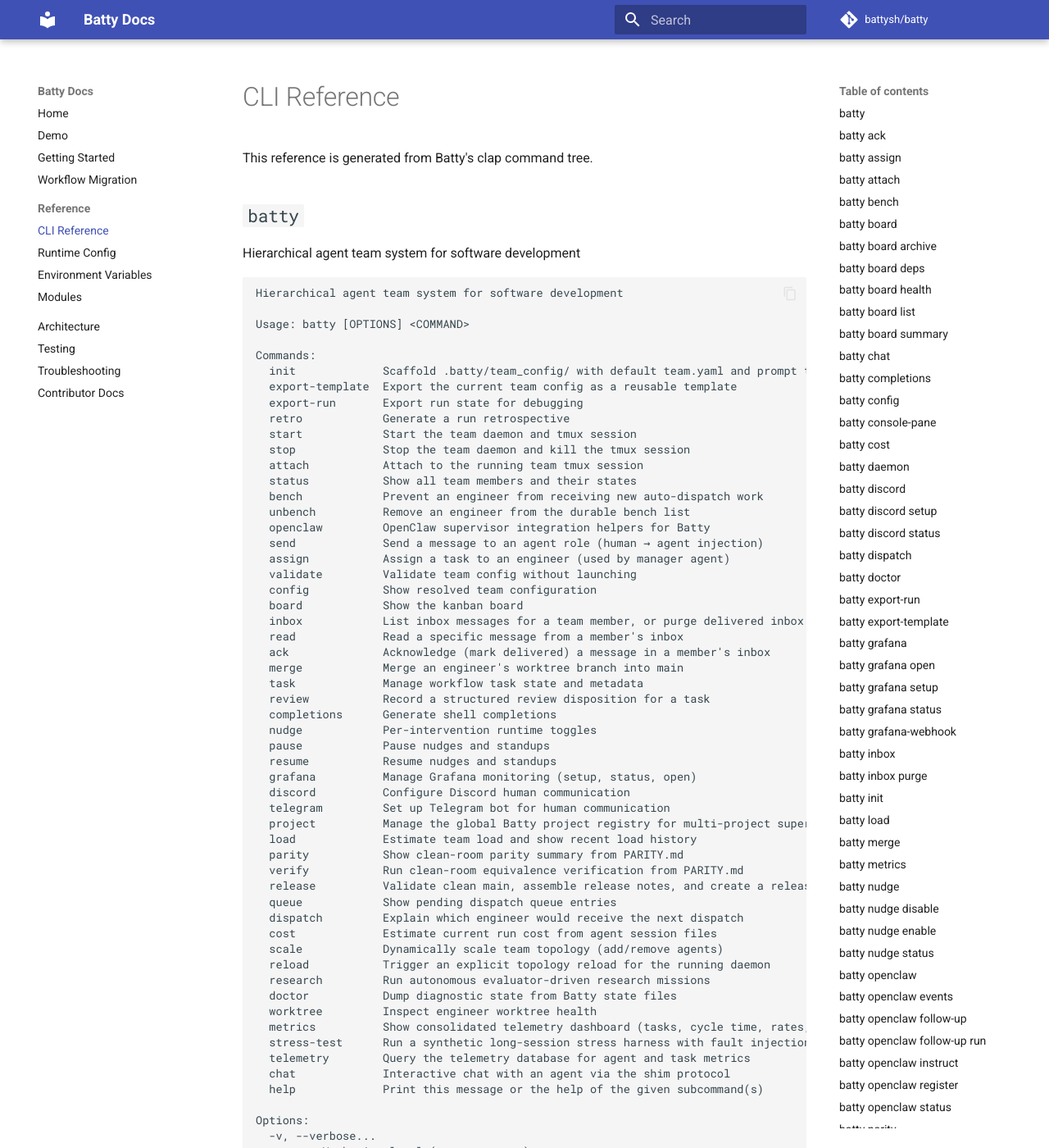
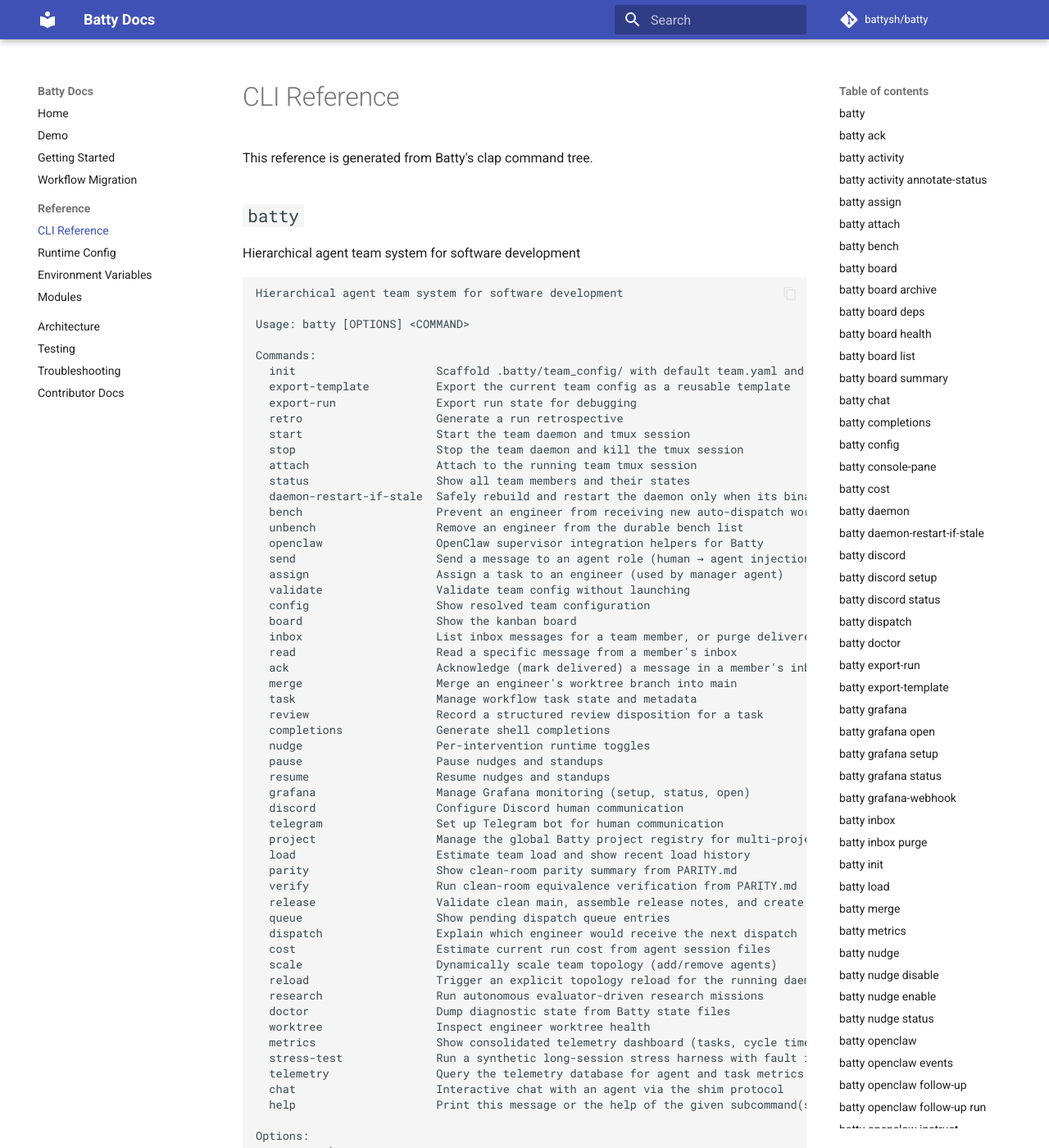
Before and after one commit to battysh/batty, an MkDocs documentation site: the page built from docs/reference/cli.md, in a window 1280 px wide and 1400 px high. Shown: the whole window at 82% size. Built offline with MkDocs 1.6.1 and Material for MkDocs 9.7.7, drawn with Linux system fonts in a browser that asks for light colours; comment, search, counter and statistics services are not loaded; some of the changed text lies outside the part shown.

Commit message:
Keep release docs aligned with generated checks
CI failed after the release cut because the Docs Quality job refreshed generated CLI references and then rejected several Markdown files that were not mdformat-clean. The release workflow itself completed successfully; this commit fixes the independent main-branch docs gate without changing the published release tag.

Constraint: CI runs scripts/generate-docs.sh before markdown formatting and generated-doc verification

Rejected: Move the published v0.11.62 tag | published release tags should not be rewritten without explicit approval

Confidence: high

Scope-risk: narrow

Tested: ./scripts/generate-docs.sh; mdformat --check docs/*.md docs/reference/*.md; npx --yes markdownlint-cli2 docs/*.md docs/reference/*.md; mkdocs build --strict; git diff --check

Not-tested: full Rust CI matrix

````diff
--- a/docs/reference/cli.md
+++ b/docs/reference/cli.md
@@ -14,53 +14,54 @@ Hierarchical agent team system for software development
 Usage: batty [OPTIONS] <COMMAND>
 
 Commands:
-  init             Scaffold .batty/team_config/ with default team.yaml and prompt templates
-  export-template  Export the current team config as a reusable template
-  export-run       Export run state for debugging
-  retro            Generate a run retrospective
-  start            Start the team daemon and tmux session
-  stop             Stop the team daemon and kill the tmux session
-  attach           Attach to the running team tmux session
-  status           Show all team members and their states
-  bench            Prevent an engineer from receiving new auto-dispatch work
-  unbench          Remove an engineer from the durable bench list
-  openclaw         OpenClaw supervisor integration helpers for Batty
-  send             Send a message to an agent role (human → agent injection)
-  assign           Assign a task to an engineer (used by manager agent)
-  validate         Validate team config without launching
-  config           Show resolved team configuration
-  board            Show the kanban board
-  inbox            List inbox messages for a team member, or purge delivered inbox messages
-  read             Read a specific message from a member's inbox
-  ack              Acknowledge (mark delivered) a message in a member's inbox
-  merge            Merge an engineer's worktree branch into main
-  task             Manage workflow task state and metadata
-  review           Record a structured review disposition for a task
-  completions      Generate shell completions
-  nudge            Per-intervention runtime toggles
-  pause            Pause nudges and standups
-  resume           Resume nudges and standups
-  grafana          Manage Grafana monitoring (setup, status, open)
-  discord          Configure Discord human communication
-  telegram         Set up Telegram bot for human communication
-  project          Manage the global Batty project registry for multi-project supervision
-  load             Estimate team load and show recent load history
-  parity           Show clean-room parity summary from PARITY.md
-  verify           Run clean-room equivalence verification from PARITY.md
-  release          Validate clean main, assemble release notes, and create a release tag
-  queue            Show pending dispatch queue entries
-  dispatch         Explain which engineer would receive the next dispatch
-  cost             Estimate current run cost from agent session files
-  scale            Dynamically scale team topology (add/remove agents)
-  reload           Trigger an explicit topology reload for the running daemon
-  research         Run autonomous evaluator-driven research missions
-  doctor           Dump diagnostic state from Batty state files
-  worktree         Inspect engineer worktree health
-  metrics          Show consolidated telemetry dashboard (tasks, cycle time, rates, agents)
-  stress-test      Run a synthetic long-session stress harness with fault injection
-  telemetry        Query the telemetry database for agent and task metrics
-  chat             Interactive chat with an agent via the shim protocol
-  help             Print this message or the help of the given subcommand(s)
+  init                     Scaffold .batty/team_config/ with default team.yaml and prompt templates
+  export-template          Export the current team config as a reusable template
+  export-run               Export run state for debugging
+  retro                    Generate a run retrospective
+  start                    Start the team daemon and tmux session
+  stop                     Stop the team daemon and kill the tmux session
+  attach                   Attach to the running team tmux session
+  status                   Show all team members and their states
+  daemon-restart-if-stale  Safely rebuild and restart the daemon only when its binary is stale
+  bench                    Prevent an engineer from receiving new auto-dispatch work
+  unbench                  Remove an engineer from the durable bench list
+  openclaw                 OpenClaw supervisor integration helpers for Batty
+  send                     Send a message to an agent role (human → agent injection)
+  assign                   Assign a task to an engineer (used by manager agent)
+  validate                 Validate team config without launching
+  config                   Show resolved team configuration
+  board                    Show the kanban board
+  inbox                    List inbox messages for a team member, or purge delivered inbox messages
+  read                     Read a specific message from a member's inbox
+  ack                      Acknowledge (mark delivered) a message in a member's inbox
+  merge                    Merge an engineer's worktree branch into main
+  task                     Manage workflow task state and metadata
+  review                   Record a structured review disposition for a task
+  completions              Generate shell completions
+  nudge                    Per-intervention runtime toggles
+  pause                    Pause nudges and standups
+  resume                   Resume nudges and standups
+  grafana                  Manage Grafana monitoring (setup, status, open)
+  discord                  Configure Discord human communication
+  telegram                 Set up Telegram bot for human communication
+  project                  Manage the global Batty project registry for multi-project supervision
+  load                     Estimate team load and show recent load history
+  parity                   Show clean-room parity summary from PARITY.md
+  verify                   Run clean-room equivalence verification from PARITY.md
+  release                  Validate clean main, assemble release notes, and create a release tag
+  queue                    Show pending dispatch queue entries
+  dispatch                 Explain which engineer would receive the next dispatch
+  cost                     Estimate current run cost from agent session files
+  scale                    Dynamically scale team topology (add/remove agents)
+  reload                   Trigger an explicit topology reload for the running daemon
+  research                 Run autonomous evaluator-driven research missions
+  doctor                   Dump diagnostic state from Batty state files
+  worktree                 Inspect engineer worktree health
+  metrics                  Show consolidated telemetry dashboard (tasks, cycle time, rates, agents)
+  stress-test              Run a synthetic long-session stress harness with fault injection
+  telemetry                Query the telemetry database for agent and task metrics
+  chat                     Interactive chat with an agent via the shim protocol
+  help                     Print this message or the help of the given subcommand(s)
 
 Options:
   -v, --verbose...
@@ -90,6 +91,51 @@ Arguments:
           Message REF, ID, or ID prefix from `batty inbox` output
 
 Options:
+  -v, --verbose...
+          Verbosity level (-v, -vv, -vvv)
+
+  -h, --help
+          Print help
+```
+
+## `batty activity`
+
+Internal activity-log maintenance commands
+
+```text
+Internal activity-log maintenance commands
+
+Usage: batty activity [OPTIONS] <COMMAND>
+
+Commands:
+  annotate-status  Add actor/source fields to the latest matching status activity entry
+  help             Print this message or the help of the given subcommand(s)
+
+Options:
+  -v, --verbose...
+          Verbosity level (-v, -vv, -vvv)
+
+  -h, --help
+          Print help
+```
+
+## `batty activity annotate-status`
+
+Add actor/source fields to the latest matching status activity entry
+
+```text
+Add actor/source fields to the latest matching status activity entry
+
+Usage: batty activity annotate-status [OPTIONS] --source <SOURCE> <TASK_ID>
+
+Arguments:
+  <TASK_ID>
+          Task id
+
+Options:
+      --source <SOURCE>
+          Source command/module path
+
   -v, --verbose...
           Verbosity level (-v, -vv, -vvv)
 
@@ -426,6 +472,26 @@ Options:
 
       --resume
           Resume agent sessions from a previous run
+
+  -v, --verbose...
+          Verbosity level (-v, -vv, -vvv)
+
+  -h, --help
+          Print help
+```
+
+## `batty daemon-restart-if-stale`
+
+Safely rebuild and restart the daemon only when its binary is stale
+
+```text
+Safely rebuild and restart the daemon only when its binary is stale
+
+Usage: batty daemon-restart-if-stale [OPTIONS]
+
+Options:
+      --dry-run
+          Show the safe restart plan without rebuilding or restarting
 
   -v, --verbose...
           Verbosity level (-v, -vv, -vvv)
@@ -1515,10 +1581,10 @@ Options:
 
 ## `batty release`
 
-Validate clean main, assemble release notes, create a release tag, and write a guarded publish handoff
-
-```text
-Validate clean main, assemble release notes, create a release tag, and write a guarded publish handoff
+Validate clean main, assemble release notes, and create a release tag
+
+```text
+Validate clean main, assemble release notes, and create a release tag
 
 Usage: batty release [OPTIONS]
 
@@ -1534,16 +1600,6 @@ Options:
 
   -h, --help
           Print help
-```
-
-`batty release` never pushes branches, pushes tags, or publishes packages.
-Every attempt writes `.batty/reports/release/publish-handoff.json`; blocked
-attempts include explicit `blocked_reasons`. After inspection, publish manually:
-
-```sh
-git push origin main
-git push origin v<version>
-cargo publish --package batty-cli
 ```
 
 ## `batty reload`
````
Also changed, not shown: docs/cli-reference.md (+10 -10 lines), docs/reference/environment-variables.md (+12 -12 lines), docs/troubleshooting.md (+1 -2 lines).
